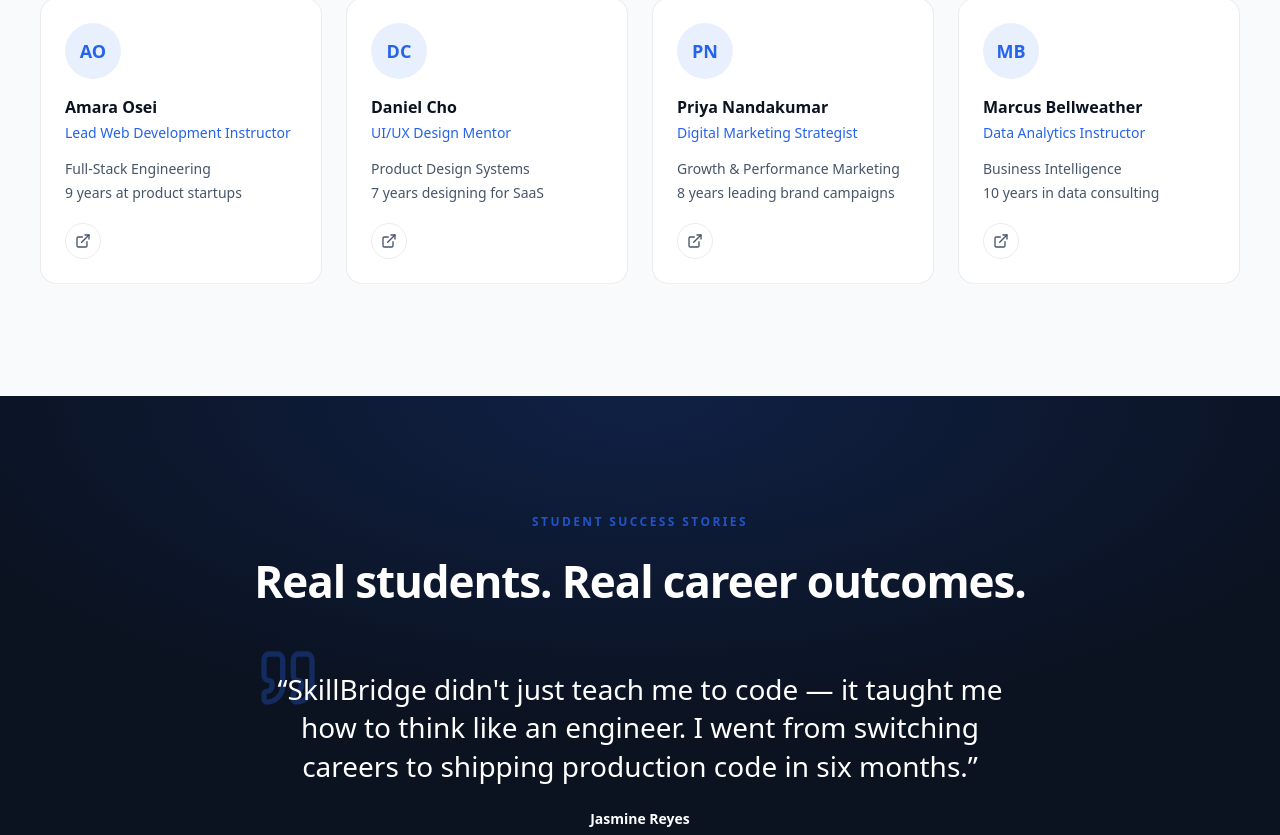
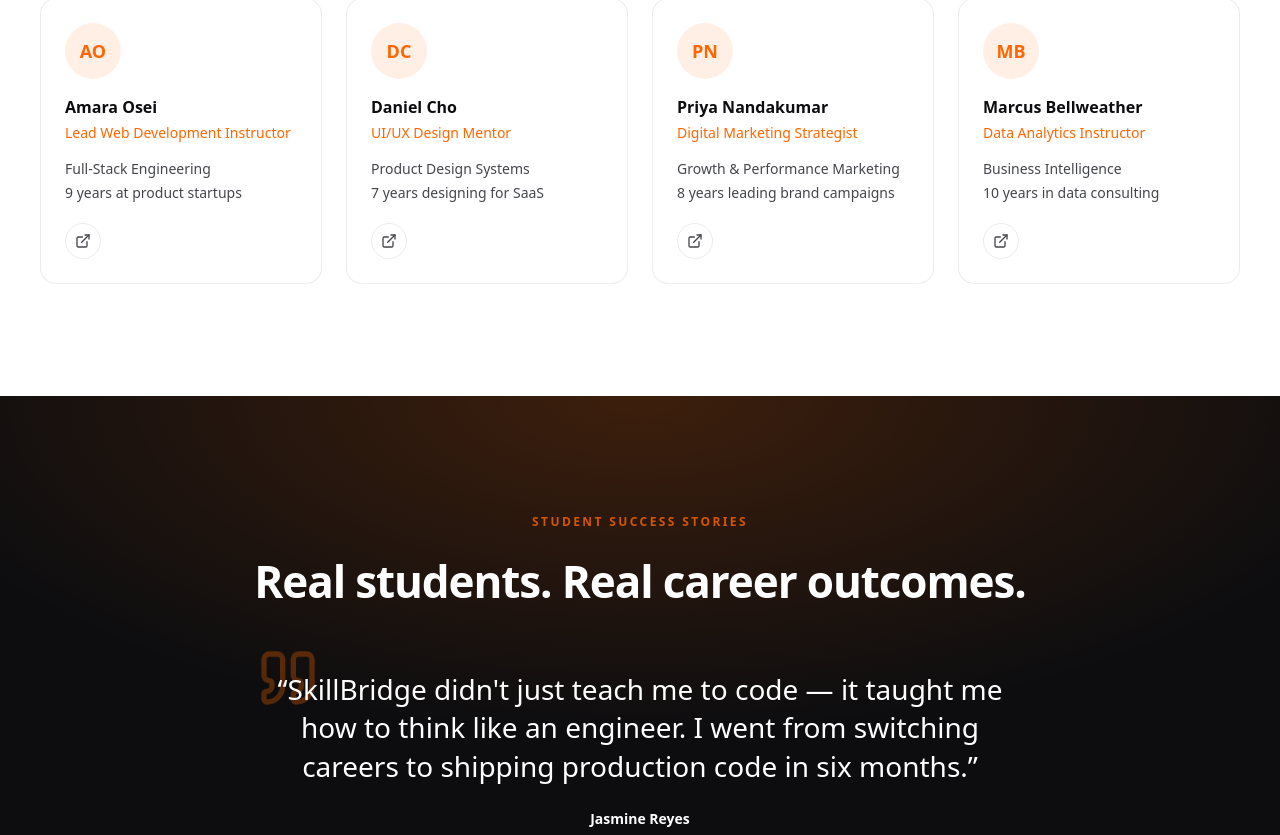
Before and after one commit to SiamIslamSagor/skillbridgee, a Next.js app: page / in a window 1280 px wide. Shown: the part 3720-4555 px from the top of the page. Built offline with nearby package versions, Linux system fonts and the light colour scheme.

Commit message:
changed theme

```diff
--- a/src/app/globals.css
+++ b/src/app/globals.css
@@ -3,29 +3,34 @@
 @custom-variant dark (&:where(.dark, .dark *));
 
 :root {
-  --background: #f8fafc;
-  --foreground: #0b1220;
+  --background: #ffffff;
+  --foreground: #0d0d0f;
   --surface: #ffffff;
-  --dark: #0b1220;
-  --dark-elevated: #101a2e;
-  --primary: #2563eb;
-  --primary-foreground: #f8fafc;
-  --secondary: #6366f1;
-  --muted: #64748b;
-  --muted-foreground: #475569;
-  --border: rgba(15, 23, 42, 0.08);
-  --border-dark: rgba(248, 250, 252, 0.12);
+  --dark: #0d0d0f;
+  --dark-elevated: #17171d;
+  --primary: #ff6600;
+  --primary-foreground: #1a0d00;
+  --secondary: #ff8c3d;
+  --accent: #333399;
+  --accent-foreground: #ffffff;
+  --muted: #6b7280;
+  --muted-foreground: #45464b;
+  --border: rgba(13, 13, 15, 0.08);
+  --border-dark: rgba(255, 255, 255, 0.12);
   --radius: 1rem;
 }
 
 .dark {
-  --background: #0b1220;
-  --foreground: #f8fafc;
-  --surface: #101a2e;
-  --primary: #3b82f6;
-  --muted: #94a3b8;
-  --muted-foreground: #cbd5e1;
-  --border: rgba(248, 250, 252, 0.1);
+  --background: #0d0d0f;
+  --foreground: #f7f7f8;
+  --surface: #17171d;
+  --primary: #ff7a1f;
+  --secondary: #ffab6b;
+  --accent: #6666cc;
+  --accent-foreground: #ffffff;
+  --muted: #9a9aa2;
+  --muted-foreground: #d1d1d6;
+  --border: rgba(255, 255, 255, 0.1);
 }
 
 @theme inline {
@@ -37,6 +42,8 @@
   --color-primary: var(--primary);
   --color-primary-foreground: var(--primary-foreground);
   --color-secondary: var(--secondary);
+  --color-accent: var(--accent);
+  --color-accent-foreground: var(--accent-foreground);
   --color-muted: var(--muted);
   --color-muted-foreground: var(--muted-foreground);
   --color-border: var(--border);
@@ -137,7 +144,7 @@ body {
 
 .cursor-ring {
   border-radius: 50%;
-  border: 1.5px solid rgba(37, 99, 235, 0.55);
+  border: 1.5px solid rgba(255, 102, 0, 0.55);
   background: transparent;
   transition:
     background-color 0.35s ease,
@@ -145,13 +152,13 @@ body {
 }
 
 .cursor-ring.is-hover {
-  border-color: rgba(37, 99, 235, 0.85);
-  background: rgba(37, 99, 235, 0.08);
+  border-color: rgba(51, 51, 153, 0.85);
+  background: rgba(51, 51, 153, 0.08);
 }
 
 .cursor-ring.is-press {
   border-color: var(--primary);
-  background: rgba(37, 99, 235, 0.14);
+  background: rgba(255, 102, 0, 0.14);
 }
 
 @media (pointer: coarse), (hover: none) {
--- a/src/components/sections/hero.tsx
+++ b/src/components/sections/hero.tsx
@@ -85,7 +85,7 @@ export function Hero() {
             delay={0.24}
             className="flex flex-wrap items-center gap-4"
           >
-            <Button href="/programs" size="lg" showArrow>
+            <Button href="/programs" size="lg" showArrow className="text-white">
               Explore Programs
             </Button>
             <Button href="/contact" variant="outline" size="lg">
@@ -175,7 +175,7 @@ function HeroVisual({
         className="absolute -bottom-8 -left-10 hidden w-52 rounded-xl border border-border bg-surface p-4 shadow-[0_20px_50px_-25px_rgba(15,23,42,0.4)] sm:block"
       >
         <div className="flex items-center gap-2">
-          <span className="flex size-8 items-center justify-center rounded-full bg-secondary/10 text-secondary">
+          <span className="flex size-8 items-center justify-center rounded-full bg-accent/15 text-accent">
             <TrendingUp className="size-4" aria-hidden="true" />
           </span>
           <p className="text-xs font-semibold text-foreground">
--- a/src/components/sections/testimonials.tsx
+++ b/src/components/sections/testimonials.tsx
@@ -26,7 +26,7 @@ export function Testimonials() {
       className="relative overflow-hidden bg-dark py-24 text-white sm:py-28"
     >
       <div
-        className="pointer-events-none absolute inset-0 bg-[radial-gradient(ellipse_60%_50%_at_50%_0%,rgba(37,99,235,0.18),transparent)]"
+        className="pointer-events-none absolute inset-0 bg-[radial-gradient(ellipse_60%_50%_at_50%_0%,rgba(255,102,0,0.2),transparent)]"
         aria-hidden="true"
       />
       <Container className="relative">
```
